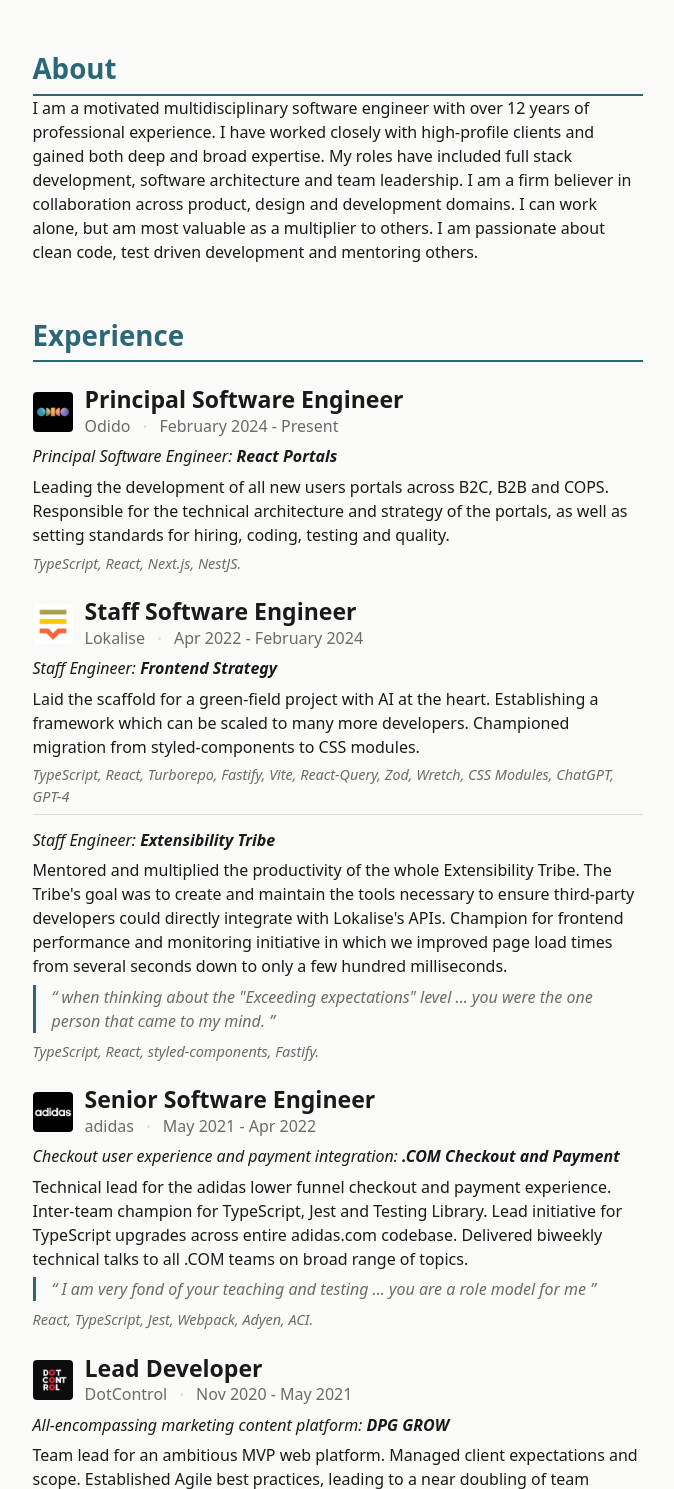
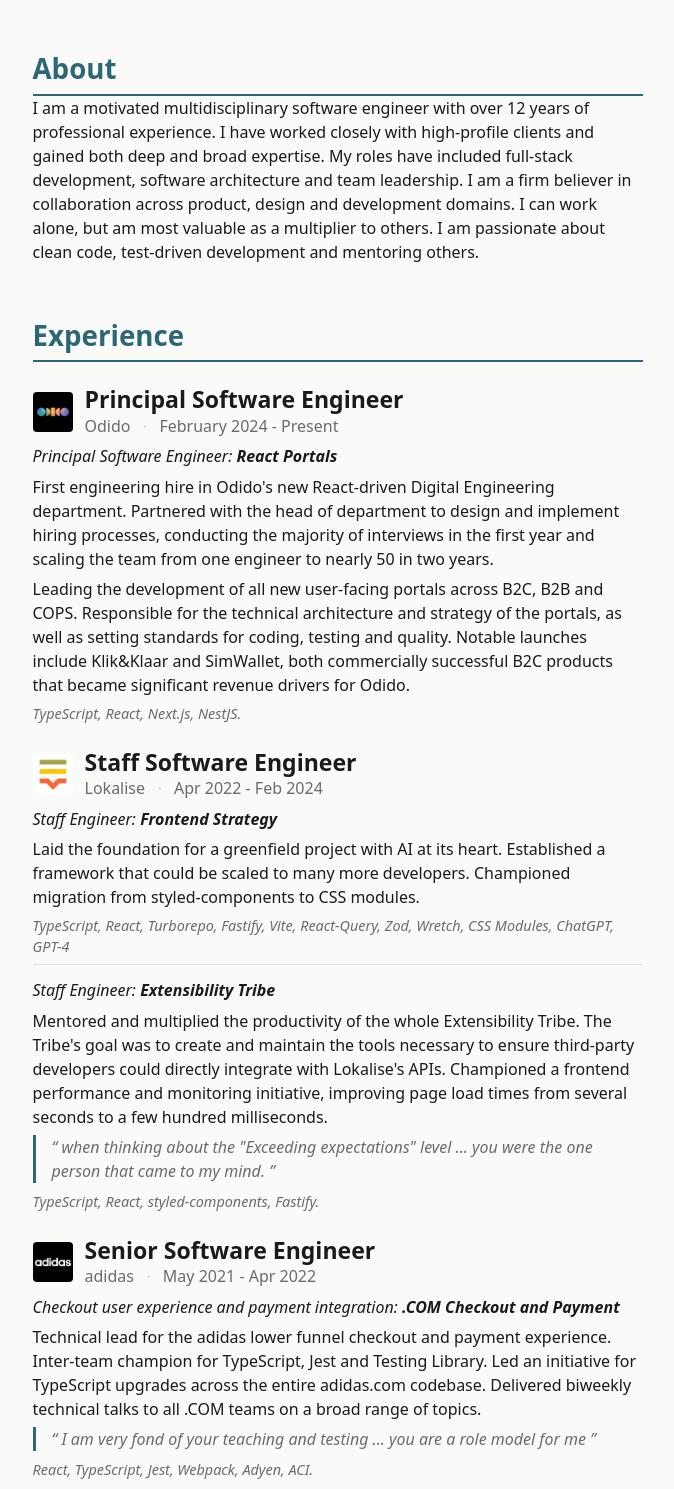
Before and after one commit to fildon/cv, a website: page index.html in a window 1280 px wide. Shown: the part 148-1637 px from the top of the page, without its empty margins (302-976 px from the left). Drawn offline with Linux system fonts and the light colour scheme.

Commit message:
Copy edits

```diff
--- a/index.html
+++ b/index.html
@@ -47,11 +47,11 @@
           I am a motivated multidisciplinary software engineer with over 12
           years of professional experience. I have worked closely with
           high-profile clients and gained both deep and broad expertise. My
-          roles have included full stack development, software architecture and
+          roles have included full-stack development, software architecture and
           team leadership. I am a firm believer in collaboration across product,
           design and development domains. I can work alone, but am most valuable
-          as a multiplier to others. I am passionate about clean code, test
-          driven development and mentoring others.
+          as a multiplier to others. I am passionate about clean code,
+          test-driven development and mentoring others.
         </p>
       </section>
 
@@ -73,10 +73,19 @@
           <div class="entry-body">
             <em>Principal Software Engineer: <b>React Portals</b></em>
             <p>
-              Leading the development of all new users portals across B2C, B2B
-              and COPS. Responsible for the technical architecture and strategy
-              of the portals, as well as setting standards for hiring, coding,
-              testing and quality.
+              First engineering hire in Odido's new React-driven Digital
+              Engineering department. Partnered with the head of department to
+              design and implement hiring processes, conducting the majority of
+              interviews in the first year and scaling the team from one
+              engineer to nearly 50 in two years.
+            </p>
+            <p>
+              Leading the development of all new user-facing portals across B2C,
+              B2B and COPS. Responsible for the technical architecture and
+              strategy of the portals, as well as setting standards for coding,
+              testing and quality. Notable launches include Klik&amp;Klaar and
+              SimWallet, both commercially successful B2C products that became
+              significant revenue drivers for Odido.
             </p>
             <p class="tech">TypeScript, React, Next.js, NestJS.</p>
           </div>
@@ -90,16 +99,15 @@
             <div>
               <h3>Staff Software Engineer</h3>
               <p class="meta">
-                Lokalise <span class="separator"></span> Apr 2022 - February
-                2024
+                Lokalise <span class="separator"></span> Apr 2022 - Feb 2024
               </p>
             </div>
           </div>
           <div class="entry-body">
             <em>Staff Engineer: <b>Frontend Strategy</b></em>
             <p>
-              Laid the scaffold for a green-field project with AI at the heart.
-              Establishing a framework which can be scaled to many more
+              Laid the foundation for a greenfield project with AI at its heart.
+              Established a framework that could be scaled to many more
               developers. Championed migration from styled-components to CSS
               modules.
             </p>
@@ -113,10 +121,9 @@
               Mentored and multiplied the productivity of the whole
               Extensibility Tribe. The Tribe's goal was to create and maintain
               the tools necessary to ensure third-party developers could
-              directly integrate with Lokalise's APIs. Champion for frontend
-              performance and monitoring initiative in which we improved page
-              load times from several seconds down to only a few hundred
-              milliseconds.
+              directly integrate with Lokalise's APIs. Championed a frontend
+              performance and monitoring initiative, improving page load times
+              from several seconds to a few hundred milliseconds.
             </p>
             <blockquote>
               <q>
@@ -148,9 +155,9 @@
             <p>
               Technical lead for the adidas lower funnel checkout and payment
               experience. Inter-team champion for TypeScript, Jest and Testing
-              Library. Lead initiative for TypeScript upgrades across entire
-              adidas.com codebase. Delivered biweekly technical talks to all
-              .COM teams on broad range of topics.
+              Library. Led an initiative for TypeScript upgrades across the
+              entire adidas.com codebase. Delivered biweekly technical talks to
+              all .COM teams on a broad range of topics.
             </p>
             <blockquote>
               <q>
@@ -203,8 +210,8 @@
             <em>Ethical commodity sourcing platform: <b>SourceUp</b></em>
             <p>
               Took over team leadership shortly after MVP release. Championed
-              reduction of tech debt and refactoring. Reduced page load times by
-              a factor of 10.
+              tech debt reduction and refactoring. Reduced page load times by a
+              factor of 10.
             </p>
             <p class="tech">Next.js, TypeScript, React, Jest, GraphQL.</p>
           </div>
@@ -225,9 +232,9 @@
           <div class="entry-body">
             <em>Single page application and API: <b>Agency Tiers</b></em>
             <p>
-              Coordinated with Product and Design to lead development of a full
-              stack application automating a previously file-intensive manual
-              process.
+              Coordinated with Product and Design to lead development of a
+              full-stack application automating a previously manual,
+              document-intensive process.
             </p>
             <p class="tech">TypeScript, Jest, React.</p>
             <hr />
@@ -288,7 +295,9 @@
             </div>
           </div>
           <div class="entry-body">
-            <p>Financial market data analysis web application (ORX).</p>
+            <p>
+              Developed a financial market data analysis web application (ORX).
+            </p>
             <p class="tech">C#, SharePoint.</p>
           </div>
         </div>
```
Also changed, not shown: 1 other file.
